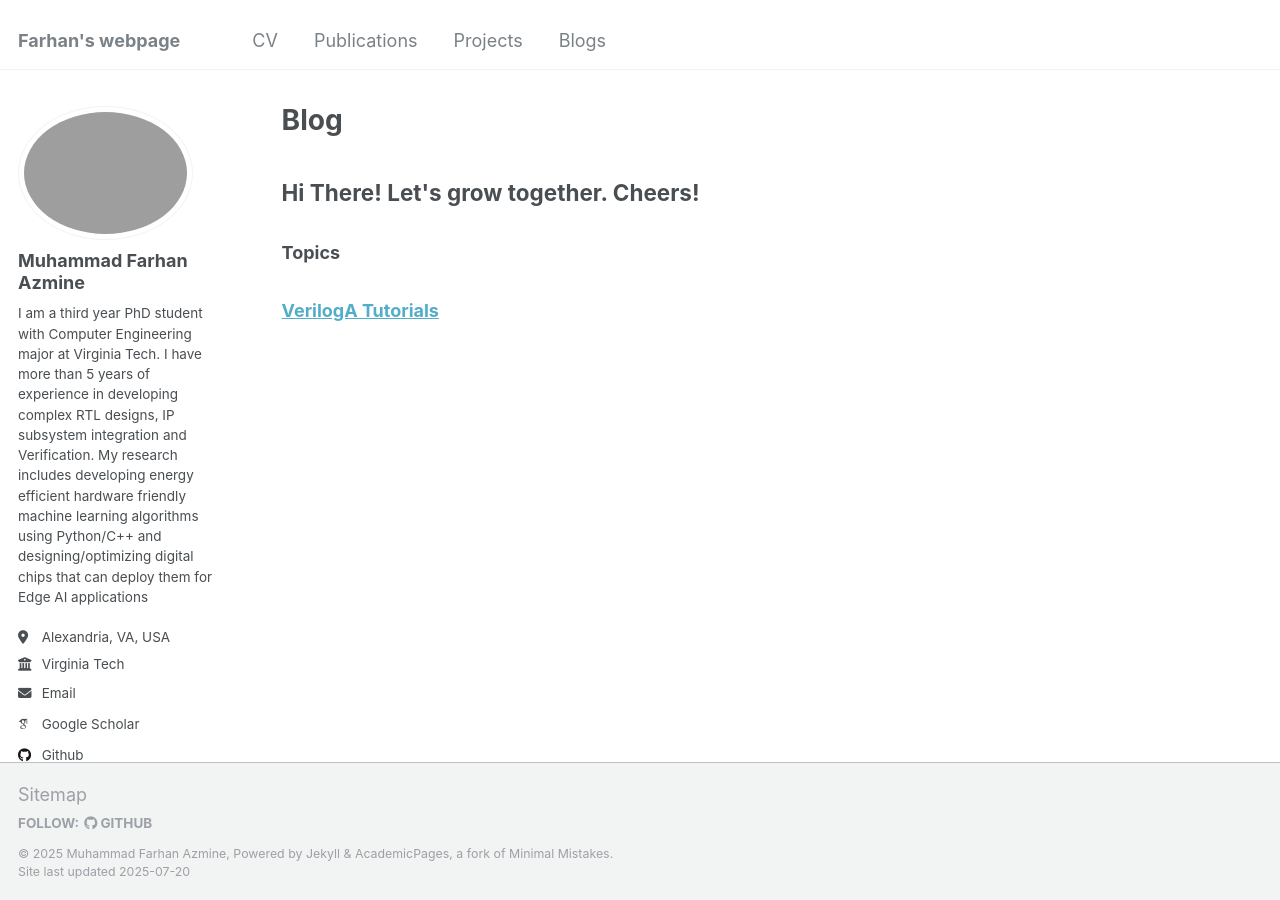
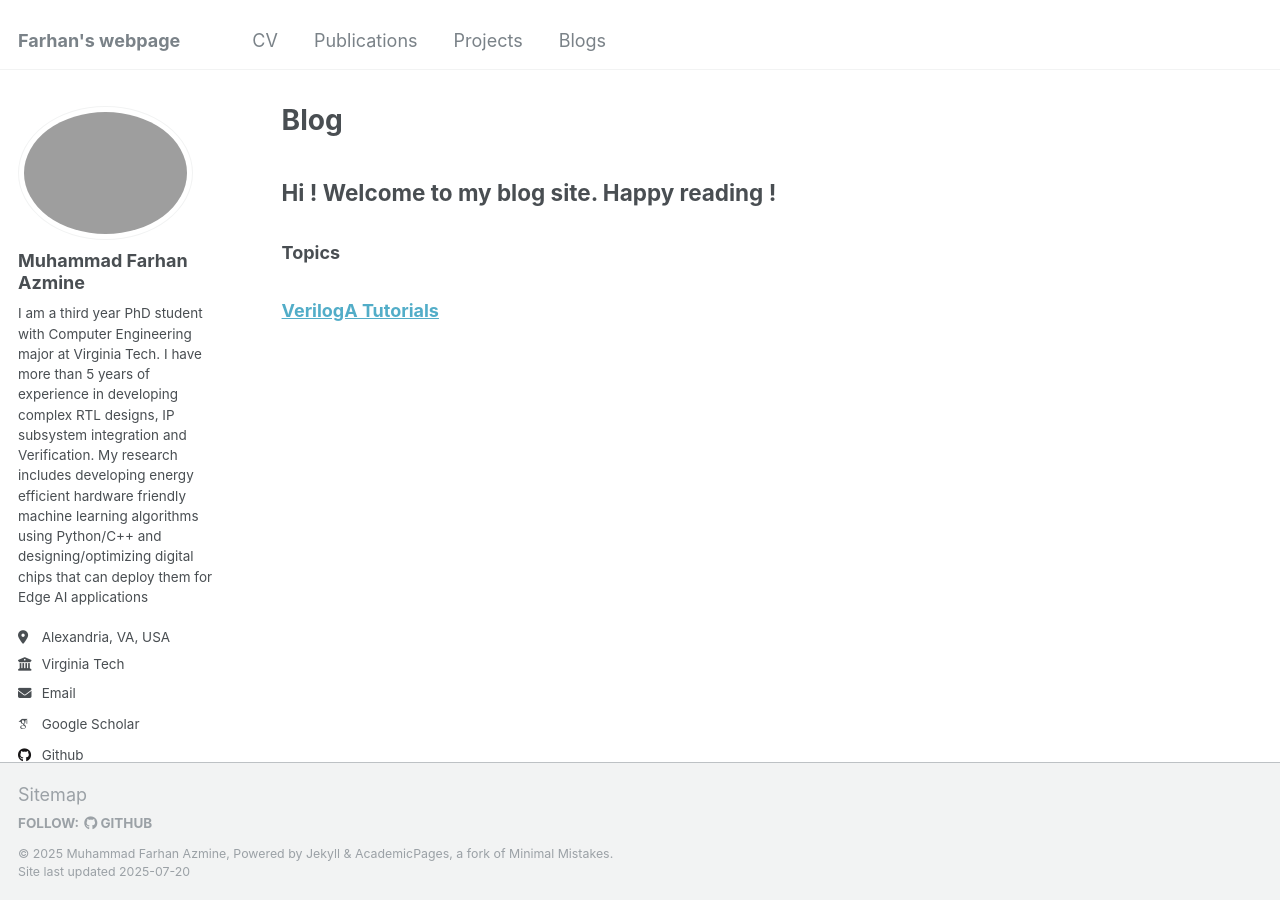
Before and after one commit to muhammadfarhan720/web-profile, a Jekyll site: the page built from _pages/blogs.html, in a window 1280 px wide. Built offline with Jekyll 4.4.1, drawn with Linux system fonts in a browser that asks for light colours; some web fonts are replaced.

Commit message:
update
update

```diff
--- a/_pages/blogs.html
+++ b/_pages/blogs.html
@@ -4,7 +4,7 @@ title: "Blog"
 permalink: /blogs/
 ---
 
-<h2>Hi There! Let's grow together. Cheers!</h2>
+<h2>Hi ! Welcome to my blog site. Happy reading ! </h2>
 
 <!-- Blog Categories Section -->
 <div class="blog-categories">
```
